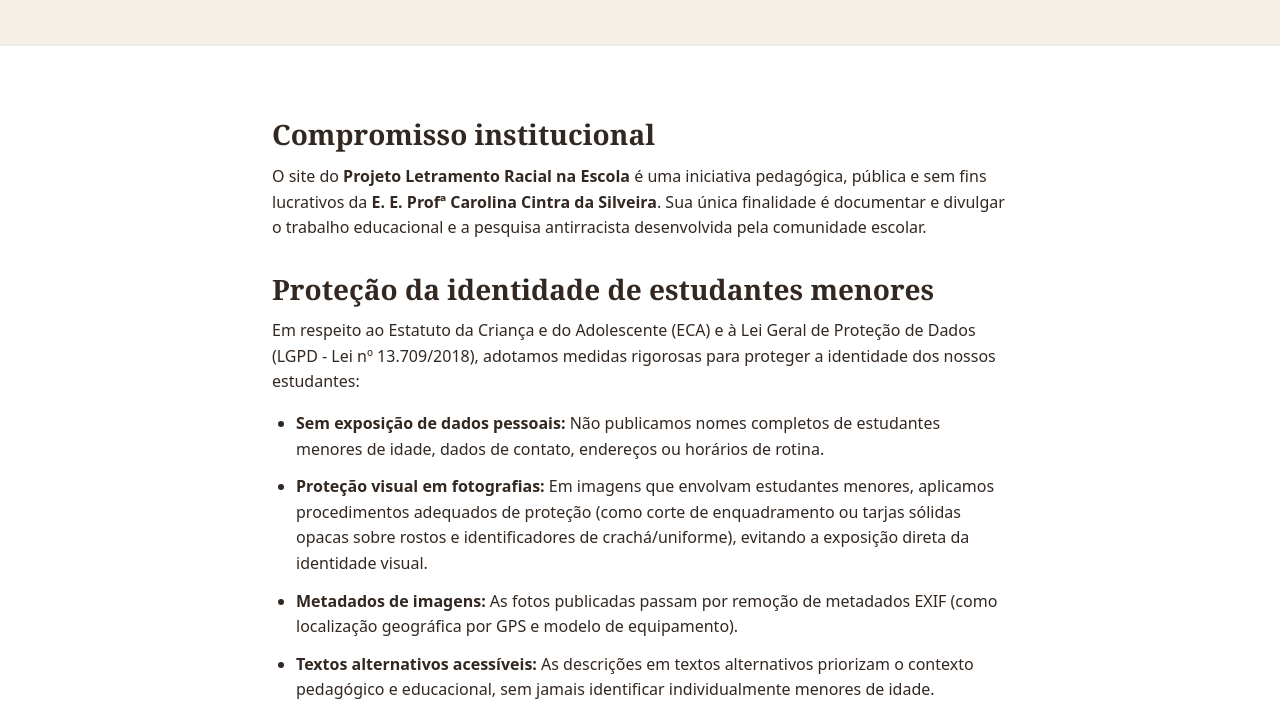
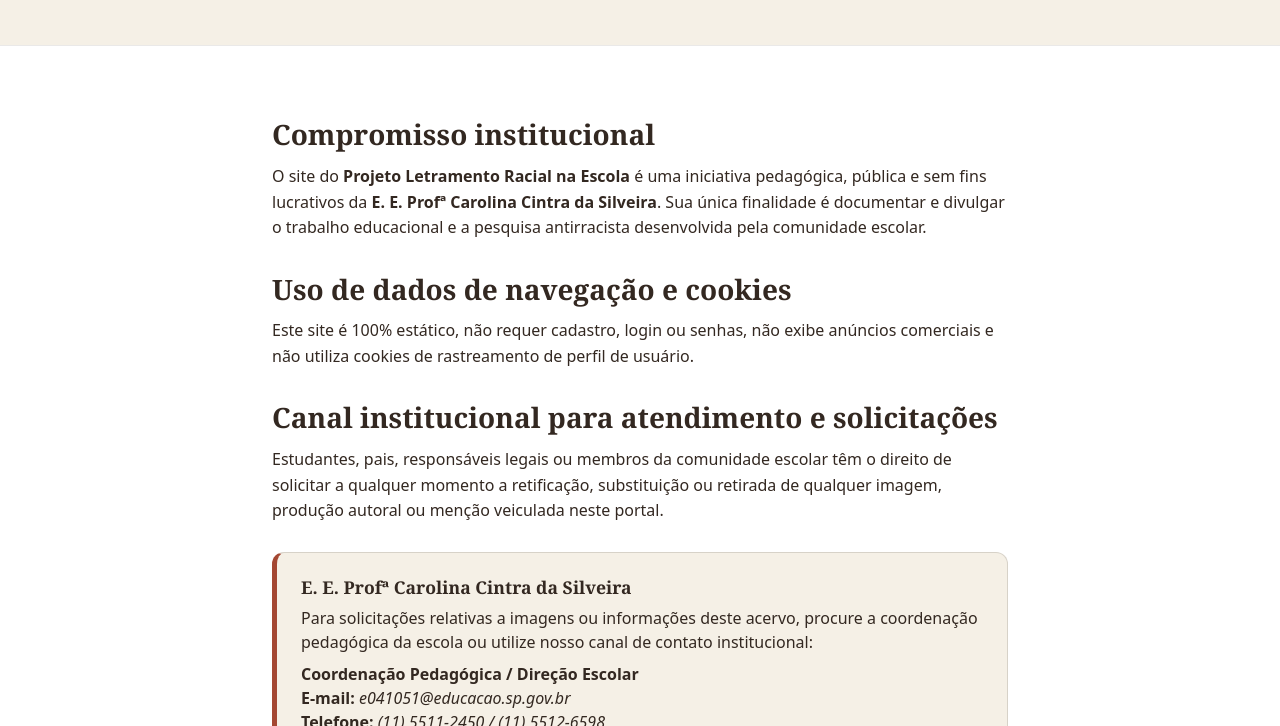
Before and after one commit to OtavioGGM/Letramento-Racial, an Astro site: page /privacidade in a window 1280 px wide. Shown: the part 226-952 px from the top of the page. Built offline with nearby package versions, Linux system fonts and the light colour scheme; Astro itself is replaced by a stand-in of ours.

Commit message:
Atualiza seção de privacidade

```diff
--- a/src/pages/privacidade.astro
+++ b/src/pages/privacidade.astro
@@ -21,17 +21,6 @@ import Base from "../layouts/Base.astro";
       <p>
         O site do <strong>Projeto Letramento Racial na Escola</strong> é uma iniciativa pedagógica, pública e sem fins lucrativos da <strong>E. E. Profª Carolina Cintra da Silveira</strong>. Sua única finalidade é documentar e divulgar o trabalho educacional e a pesquisa antirracista desenvolvida pela comunidade escolar.
       </p>
-
-      <h2>Proteção da identidade de estudantes menores</h2>
-      <p>
-        Em respeito ao Estatuto da Criança e do Adolescente (ECA) e à Lei Geral de Proteção de Dados (LGPD - Lei nº 13.709/2018), adotamos medidas rigorosas para proteger a identidade dos nossos estudantes:
-      </p>
-      <ul>
-        <li><strong>Sem exposição de dados pessoais:</strong> Não publicamos nomes completos de estudantes menores de idade, dados de contato, endereços ou horários de rotina.</li>
-        <li><strong>Proteção visual em fotografias:</strong> Em imagens que envolvam estudantes menores, aplicamos procedimentos adequados de proteção (como corte de enquadramento ou tarjas sólidas opacas sobre rostos e identificadores de crachá/uniforme), evitando a exposição direta da identidade visual.</li>
-        <li><strong>Metadados de imagens:</strong> As fotos publicadas passam por remoção de metadados EXIF (como localização geográfica por GPS e modelo de equipamento).</li>
-        <li><strong>Textos alternativos acessíveis:</strong> As descrições em textos alternativos priorizam o contexto pedagógico e educacional, sem jamais identificar individualmente menores de idade.</li>
-      </ul>
 
       <h2>Uso de dados de navegação e cookies</h2>
       <p>
```
